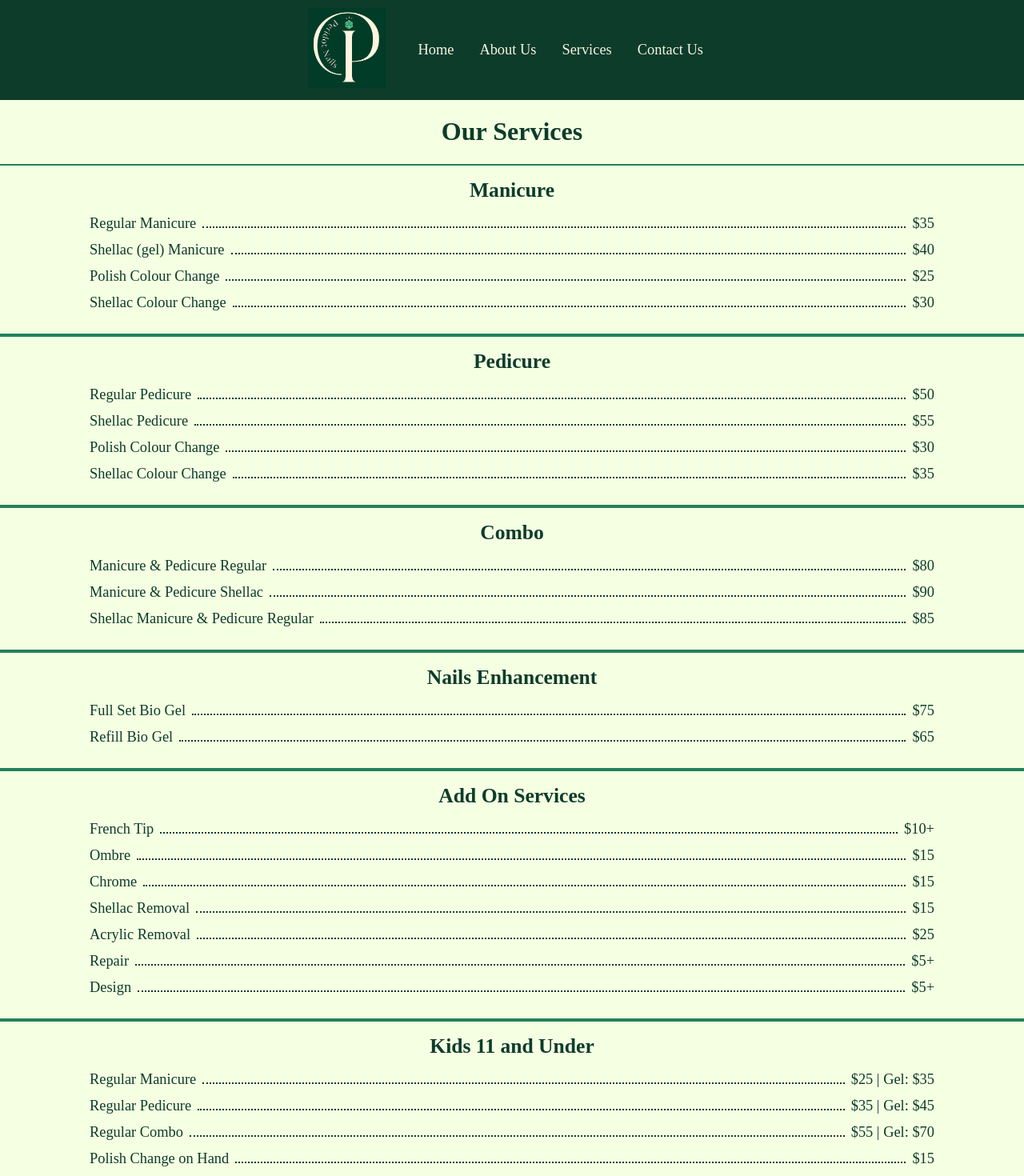
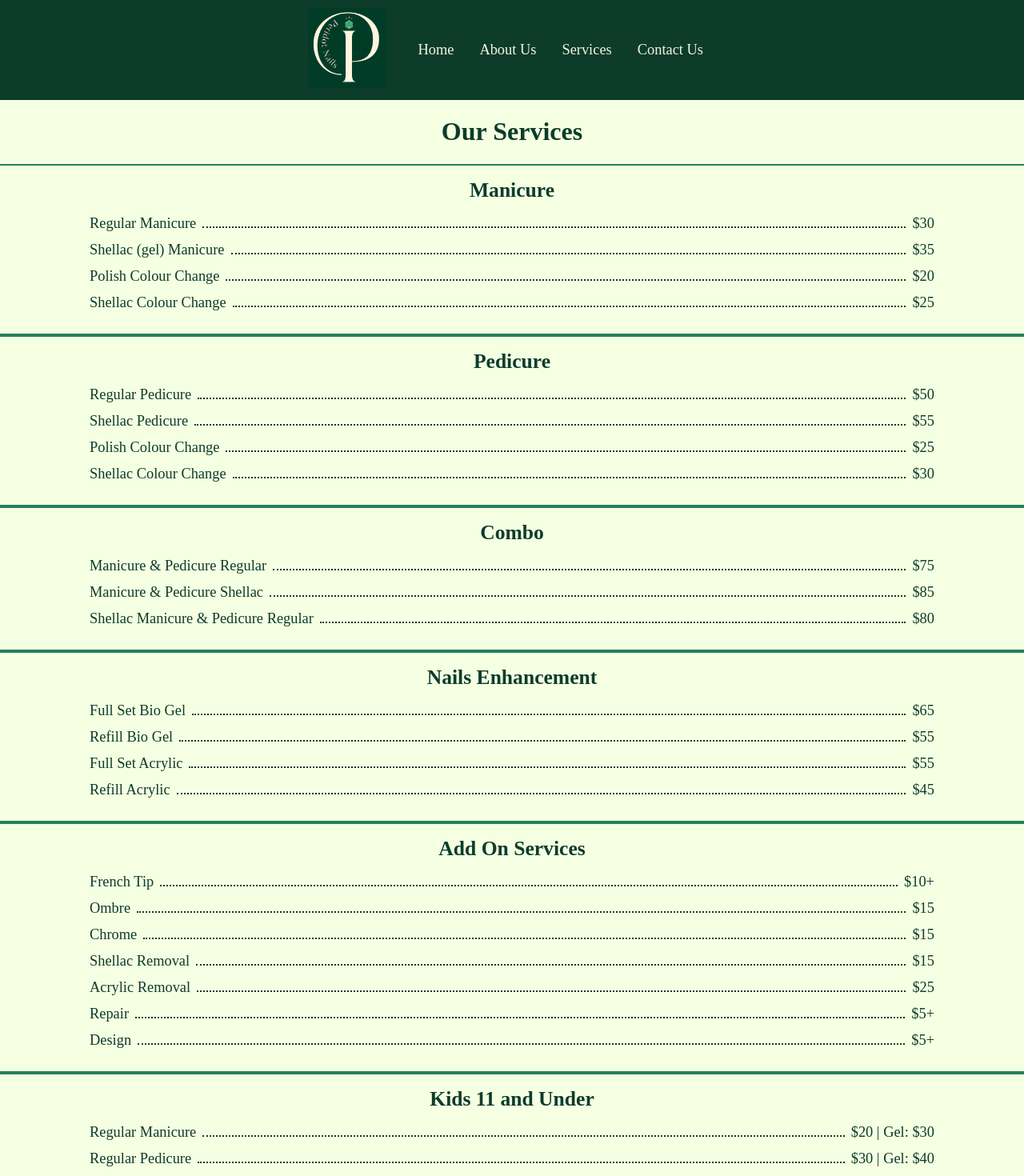
Before and after one commit to LeoNguyen0503/Peridot_Nail, a React (Vite) app in the folder peridot-project/: page /services in a window 1280 px wide. Shown: the top 1470 px of the page at 80% size. Built offline with nearby package versions, Linux system fonts and the light colour scheme.

Commit message:
adjust price for service

```diff
--- a/peridot-project/src/pages/Services.jsx
+++ b/peridot-project/src/pages/Services.jsx
@@ -8,28 +8,30 @@ function Services(){
     },[])
 
     const manicure = [
-        { name: "Regular Manicure", price: "$35" },
-        { name: "Shellac (gel) Manicure", price: "$40" },
-        { name: "Polish Colour Change", price: "$25" },
-        { name: "Shellac Colour Change", price: "$30" }
+        { name: "Regular Manicure", price: "$30" },
+        { name: "Shellac (gel) Manicure", price: "$35" },
+        { name: "Polish Colour Change", price: "$20" },
+        { name: "Shellac Colour Change", price: "$25" }
     ];
 
     const pedicure = [
         {name: "Regular Pedicure", price: "$50"},
         {name: "Shellac Pedicure", price: "$55"},
-        {name: "Polish Colour Change", price: "$30"},
-        {name: "Shellac Colour Change", price: "$35"}
+        {name: "Polish Colour Change", price: "$25"},
+        {name: "Shellac Colour Change", price: "$30"}
     ]
 
     const combo = [
-        {name: "Manicure & Pedicure Regular", price: "$80"},
-        {name: "Manicure & Pedicure Shellac", price: "$90"},
-        {name: "Shellac Manicure & Pedicure Regular", price: "$85"}
+        {name: "Manicure & Pedicure Regular", price: "$75"},
+        {name: "Manicure & Pedicure Shellac", price: "$85"},
+        {name: "Shellac Manicure & Pedicure Regular", price: "$80"}
     ]
 
     const nailsEnhancement = [
-        {name: "Full Set Bio Gel", price: "$75"},
-        {name: "Refill Bio Gel", price: "$65"}
+        {name: "Full Set Bio Gel", price: "$65"},
+        {name: "Refill Bio Gel", price: "$55"},
+        {name: "Full Set Acrylic", price: "$55"},
+        {name: "Refill Acrylic", price: "$45"},
     ]
 
     const addOn = [
@@ -43,13 +45,12 @@ function Services(){
     ]
 
     const kid = [
-        {name: "Regular Manicure", price: "$25 | Gel: $35"},
-        {name: "Regular Pedicure", price: "$35 | Gel: $45"},
+        {name: "Regular Manicure", price: "$20 | Gel: $30"},
+        {name: "Regular Pedicure", price: "$30 | Gel: $40"},
         {name: "Regular Combo", price: "$55 | Gel: $70"},
-        {name: "Polish Change on Hand", price: "$15"},
         {name: "Polish Change on Toes", price: "$15"},
-        {name: "Shellac Change on Hand", price: "$25"},
-        {name: "Shellac Change on Toes", price: "$25"},
+        {name: "Shellac Change on Hand", price: "$20"},
+        {name: "Shellac Change on Toes", price: "$20"},
     ]
 
     return (
```
